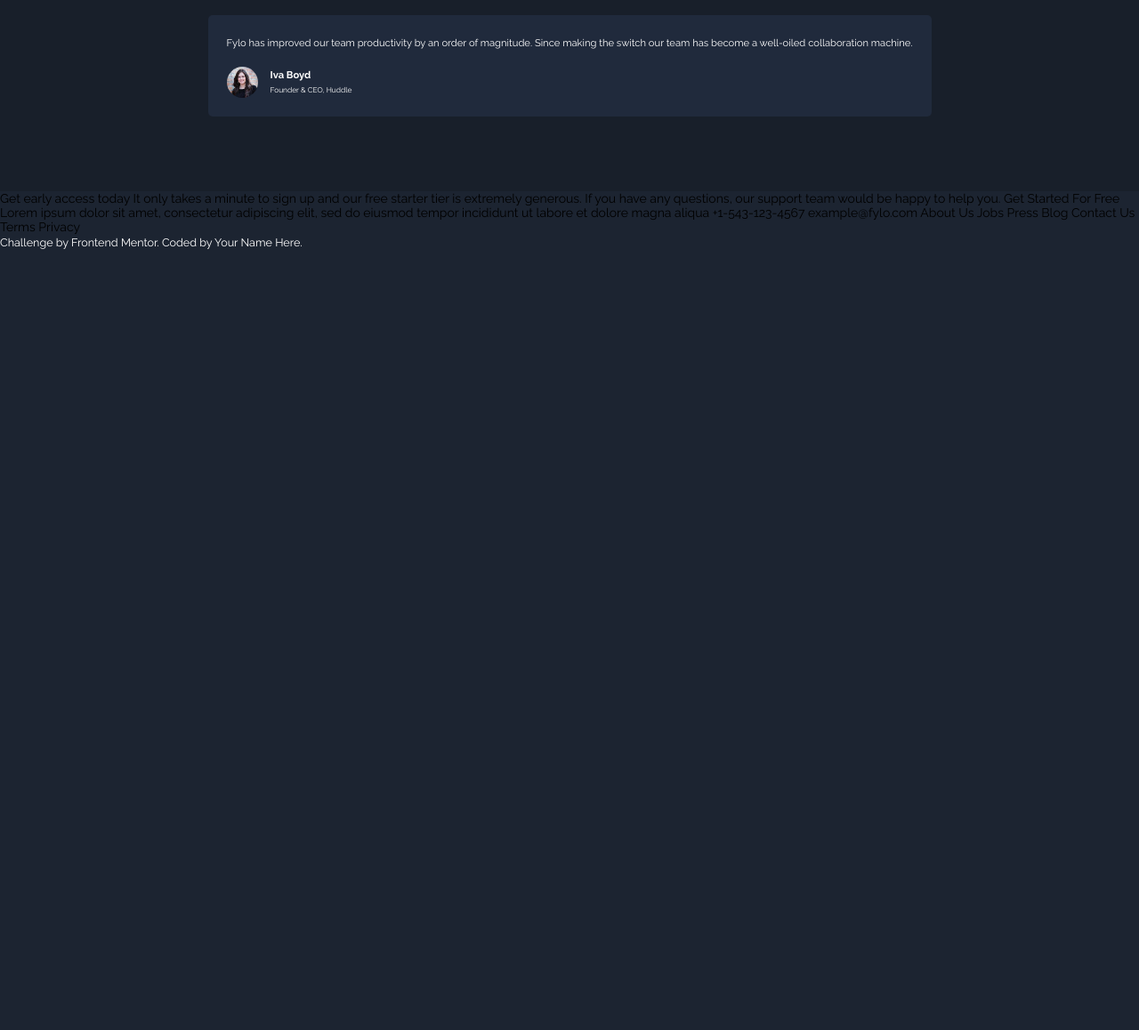
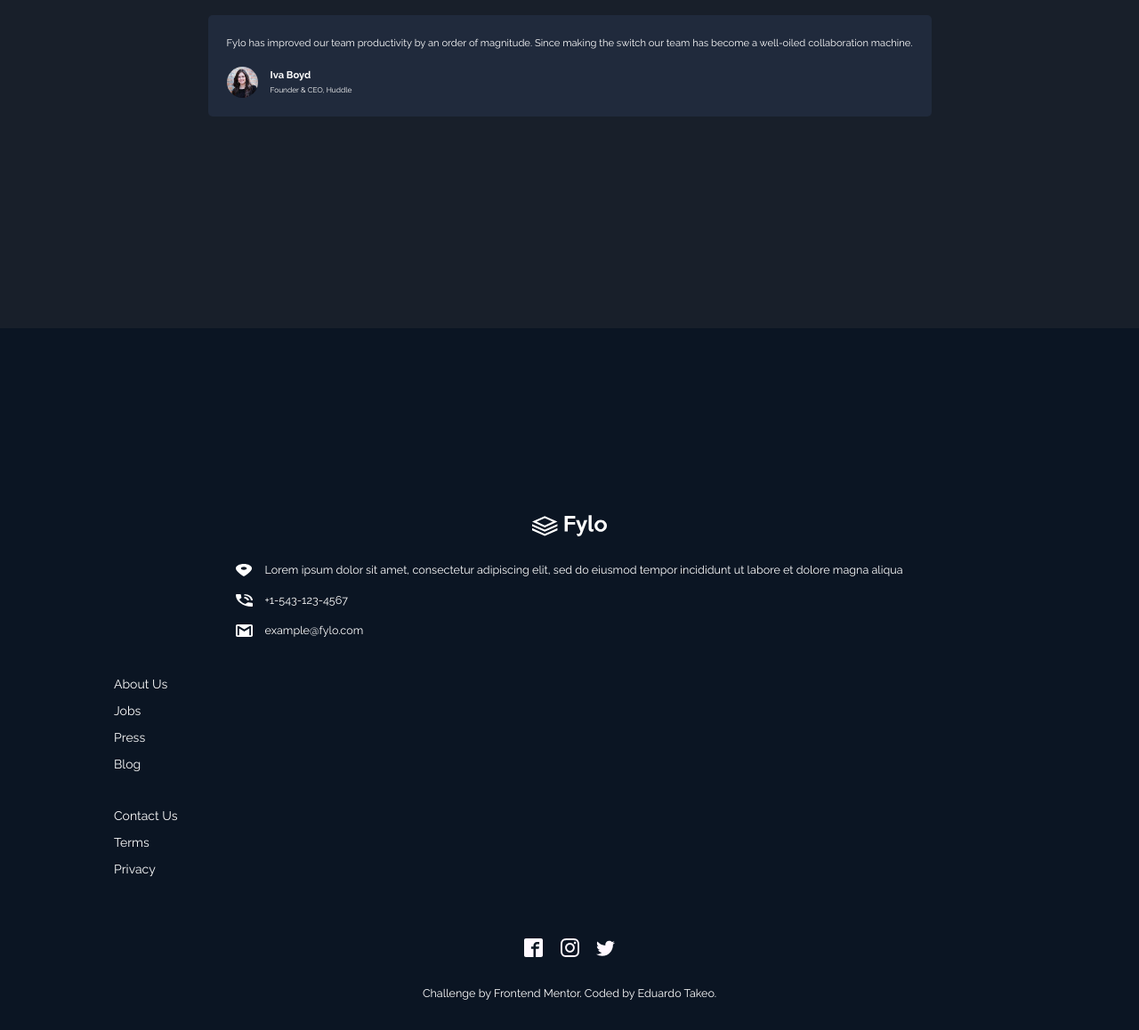
Before and after one commit to eduardo-takeo/fylo, a website: page index.html in a window 1280 px wide. Shown: the part 2617-3775 px from the top of the page at 89% size. Before the commit the page ends 2917 px from the top, so only its background shows below. Drawn offline with nearby package versions, Linux system fonts and the light colour scheme.

Commit message:
Add Footer section

```diff
--- a/index.html
+++ b/index.html
@@ -152,20 +152,51 @@
       </div>
     </section>
 
-    Get early access today It only takes a minute to sign up and our free
-    starter tier is extremely generous. If you have any questions, our support
-    team would be happy to help you. Get Started For Free Lorem ipsum dolor sit
-    amet, consectetur adipiscing elit, sed do eiusmod tempor incididunt ut
-    labore et dolore magna aliqua +1-543-123-4567 example@fylo.com About Us Jobs
-    Press Blog Contact Us Terms Privacy
+    <!-- TODO: Implement Sign in section -->
 
-    <footer>
-      <p class="attribution">
-        Challenge by
-        <a href="https://www.frontendmentor.io?ref=challenge" target="_blank"
-          >Frontend Mentor</a
-        >. Coded by <a href="#">Your Name Here</a>.
-      </p>
+    <footer class="footer">
+      <div class="content">
+        <img src="/images/logo.svg" alt="Logo" class="logo" />
+        <div class="footer--info">
+          <span>
+            <img src="/images/icon-location.svg" alt="Location" />
+            <p>
+              Lorem ipsum dolor sit amet, consectetur adipiscing elit, sed do
+              eiusmod tempor incididunt ut labore et dolore magna aliqua
+            </p>
+          </span>
+          <span>
+            <img src="/images/icon-phone.svg" alt="Phone" />
+            <p>+1-543-123-4567</p>
+          </span>
+          <span>
+            <img src="/images/icon-email.svg" alt="Email" />
+            <p>example@fylo.com</p>
+          </span>
+        </div>
+        <ul class="footer--menu">
+          <li><a href="#">About Us</a></li>
+          <li><a href="#">Jobs</a></li>
+          <li><a href="#">Press</a></li>
+          <li><a href="#">Blog</a></li>
+        </ul>
+        <ul class="footer--menu">
+          <li><a href="#">Contact Us</a></li>
+          <li><a href="#">Terms</a></li>
+          <li><a href="#">Privacy</a></li>
+        </ul>
+        <div class="footer--icons">
+          <a href="#"><img src="/images/facebook.svg" alt="Facebook" /></a>
+          <a href="#"><img src="/images/instagram.svg" alt="Instagram" /></a>
+          <a href="#"><img src="/images/twitter.svg" alt="Twitter" /></a>
+        </div>
+        <p class="attribution">
+          Challenge by
+          <a href="https://www.frontendmentor.io?ref=challenge" target="_blank"
+            >Frontend Mentor</a
+          >. Coded by <a href="#">Eduardo Takeo</a>.
+        </p>
+      </div>
     </footer>
   </body>
 </html>
--- a/style.css
+++ b/style.css
@@ -186,7 +186,7 @@ p {
 
 .comments {
   background-color: var(--dark-blue-2);
-  padding: 4rem 0;
+  padding: 4rem 0 15rem 0;
 }
 
 .comments--card {
@@ -231,3 +231,50 @@ span {
   margin-bottom: 0;
   line-height: 1.2rem;
 }
+
+.footer {
+  padding: 15rem 0 1rem 0;
+  background-color: var(--dark-blue-3);
+}
+
+.footer--info {
+  margin: 2rem 0;
+}
+
+.footer--info span {
+  display: flex;
+  align-items: center;
+  margin-bottom: 1rem;
+}
+
+.footer--info span > img {
+  width: 1.3rem;
+  height: 1rem;
+  margin-right: 1rem;
+}
+
+.footer--info span > p {
+  margin-bottom: 0;
+}
+
+.footer--menu {
+  align-self: flex-start;
+  margin-bottom: 2rem;
+}
+
+.footer--menu li {
+  margin-bottom: 1rem;
+}
+
+.footer--icons {
+  margin: 2rem 0;
+  width: 10rem;
+  display: flex;
+  justify-content: space-evenly;
+}
+
+.footer--icons a > img {
+  width: 1.5rem;
+  filter: invert(100%) sepia(7%) saturate(7489%) hue-rotate(198deg)
+    brightness(100%) contrast(110%);
+}
```
Also changed, not shown: images/facebook.svg (added), images/instagram.svg (added), images/twitter.svg (added).
